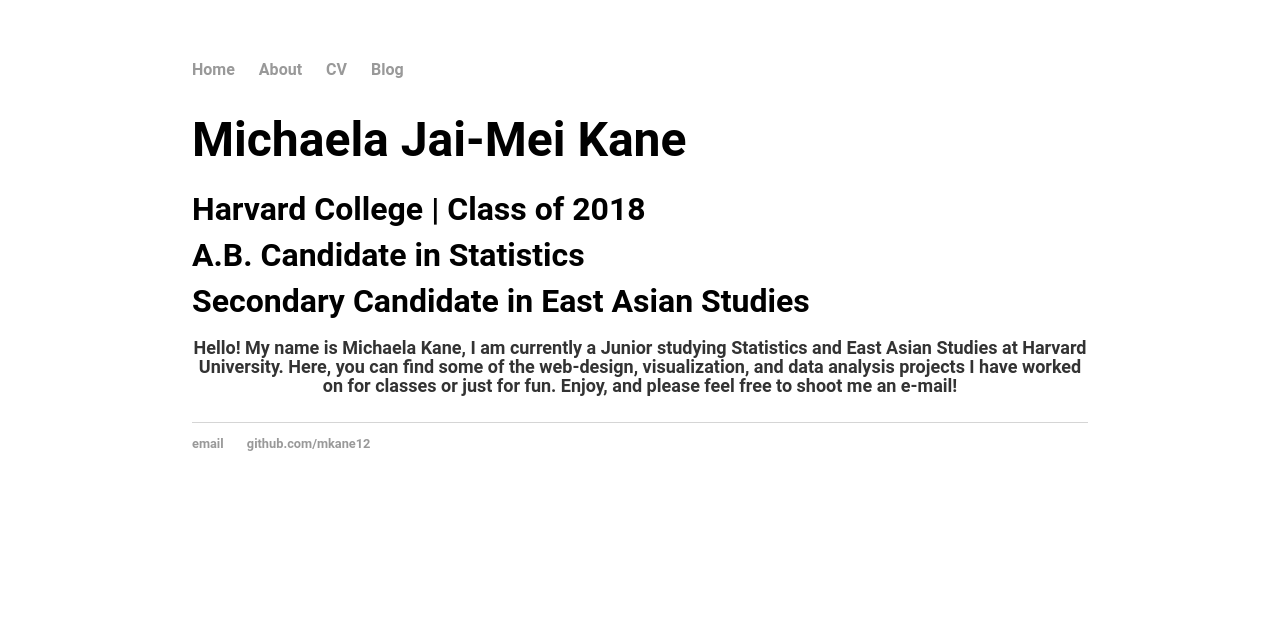
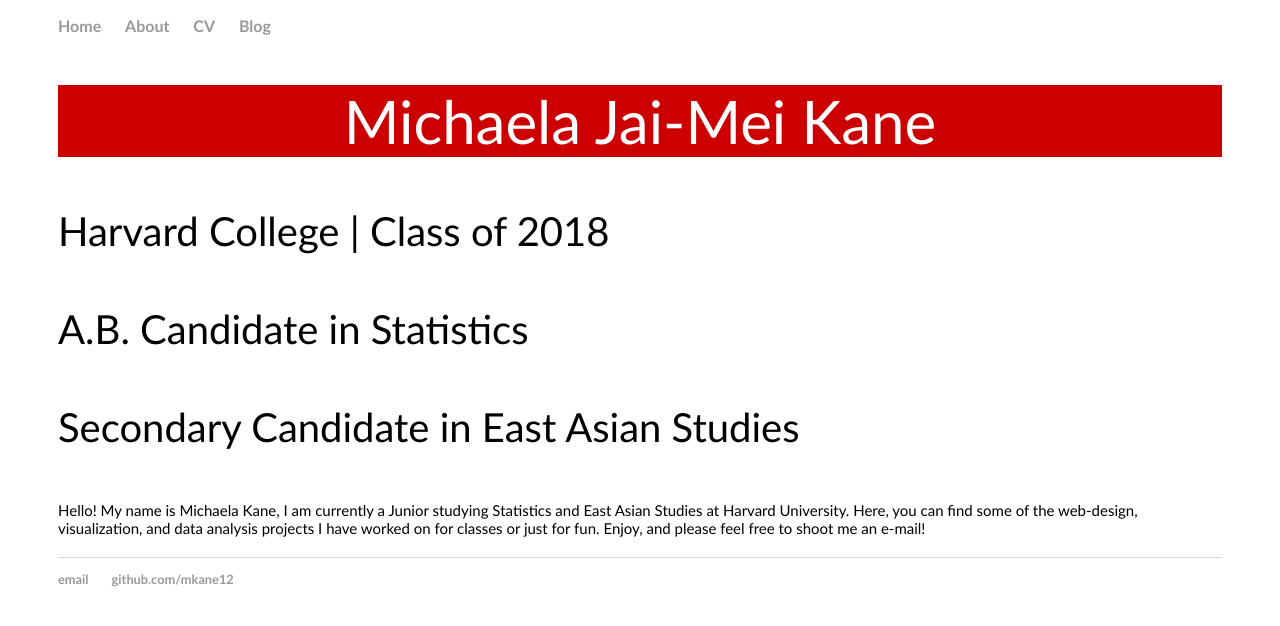
Before and after one commit to mkane12/mkane12.github.io, a Jekyll site: the page built from index.html, in a window 1280 px wide. Shown: the top 626 px of the page. Built offline with Jekyll 4.4.1, drawn with Linux system fonts in a browser that asks for light colours.

Commit message:
Update main.css

```diff
--- a/css/main.css
+++ b/css/main.css
@@ -1,7 +1,29 @@
 body {
-    margin: 60px auto;
-    width: 70%;
-    font-family: 'Roboto', sans-serif;
+    font-family: Calibri;
+    padding-left: 50px;
+    padding-right: 50px;
+}
+h1 {
+    font-size: 60px;
+    font-weight: 100;
+    text-align: center;
+    margin-top: 50px;
+    margin-bottom: 20px;
+    background-color: #c00;
+    width: 100%;
+    color: white;
+}
+h2 {
+    font-size: 40px;
+    font-weight: 200;
+    text-align: left;
+    margin-top: 50px;
+    margin-bottom: 20px;
+}
+p {
+    font-size: 15px;
+    margin-top: 10px;
+    margin-bottom: 10px;
 }
 nav ul, footer ul {
     padding: 0px;
@@ -19,20 +41,6 @@
 a:hover {
     text-decoration: underline;
 }
-h1 {
-    font-size: 3em;
-    text-align: left;
-}
-h2 {
-    font-size: 2em;
-    text-align: left;
-    line-height: 60%;
-}
-p {
-    font-size: 18px;
-    color: #333;
-    text-align: center;
-}
 footer {
     border-top: 1px solid #d5d5d5;
     font-size: .8em;
```
